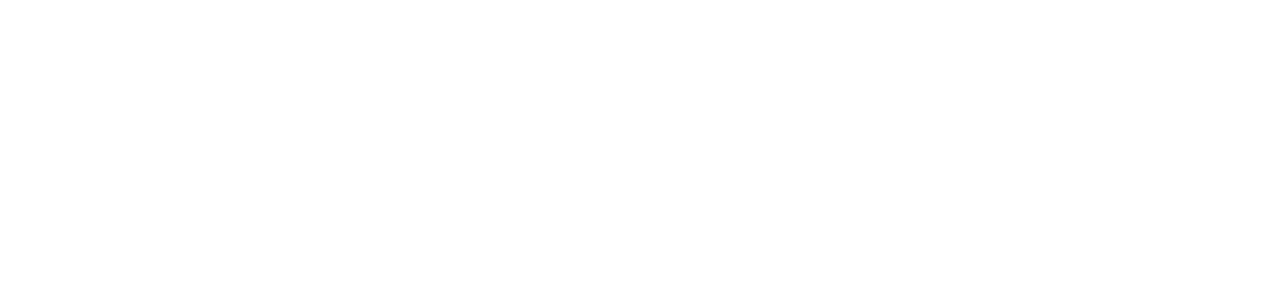
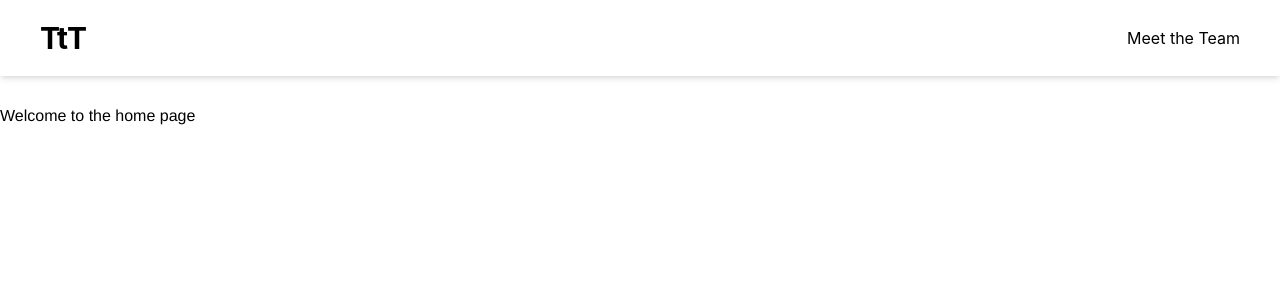
Before and after one commit to rysllvn/starmax-fe, a React (Create React App) app: page / in a window 1280 px wide. Shown: the top 300 px of the page. Built offline with nearby package versions, Linux system fonts and the light colour scheme.

Commit message:
add react router dom

```diff
--- a/package.json
+++ b/package.json
@@ -12,12 +12,13 @@
     "@types/react-dom": "^18.0.9",
     "react": "^18.2.0",
     "react-dom": "^18.2.0",
+    "react-router-dom": "^6.4.5",
     "react-scripts": "5.0.1",
     "typescript": "^4.9.3",
     "web-vitals": "^2.1.4"
   },
   "scripts": {
-    "start": "react-scripts start",
+    "start": "BROWSER=none react-scripts start",
     "build": "react-scripts build",
     "test": "react-scripts test",
     "eject": "react-scripts eject"
--- a/public/index.html
+++ b/public/index.html
@@ -24,7 +24,7 @@
       work correctly both with client-side routing and a non-root public URL.
       Learn how to configure a non-root public URL by running `npm run build`.
     -->
-    <title>React App</title>
+    <title>TtT</title>
   </head>
   <body>
     <noscript>You need to enable JavaScript to run this app.</noscript>
--- a/src/App.tsx
+++ b/src/App.tsx
@@ -1,9 +1,26 @@
+/*
+  Routing structure heavily inspired by basic example recommended
+  by the React Router Dom Documentation https://reactrouter.com/en/main/start/examples
+  https://github.com/remix-run/react-router/tree/dev/examples
+*/
+
+import { Routes, Route } from 'react-router-dom';
+
 import './App.css';
+import Layout from './components/Layout';
+import HomePage from './pages/HomePage';
+import TeamPage from './pages/TeamPage';
+import NoMatchPage from './pages/NoMatchPage';
 
 function App() {
   return (
-    <div className="App">
-    </div>
+    <Routes>
+      <Route path="/" element={<Layout />}>
+        <Route index element={<HomePage />} />
+        <Route path="team" element={<TeamPage />} />
+        <Route path="*" element={<NoMatchPage />} />
+      </Route>
+    </Routes>
   );
 }
 
--- /dev/null
+++ b/src/components/Layout.tsx
@@ -0,0 +1,15 @@
+import { Outlet } from 'react-router-dom';
+
+import Navigation from './Navigation';
+
+export default function Layout() {
+  return (
+    <>
+      <Navigation />
+
+      <main className="pt-7 container mx-auto">
+        <Outlet />
+      </main>
+    </>
+  )
+}
--- /dev/null
+++ b/src/components/Navigation.tsx
@@ -0,0 +1,11 @@
+import { Link } from 'react-router-dom';
+
+export default function Navigation() {
+
+  return (
+    <nav className="flex justify-between items-center px-10 py-5 shadow-md">
+      <Link to="/" className="font-bold text-3xl">TtT</Link>
+      <Link to="/team">Meet the Team</Link>
+    </nav>
+  )
+}
--- a/src/index.css
+++ b/src/index.css
@@ -15,3 +15,7 @@
   font-family: source-code-pro, Menlo, Monaco, Consolas, 'Courier New',
     monospace;
 }
+
+h1 {
+  font-family: Helvetica, sans-serif;
+}
--- a/src/index.tsx
+++ b/src/index.tsx
@@ -1,15 +1,21 @@
 import React from 'react';
 import ReactDOM from 'react-dom/client';
+import { BrowserRouter } from 'react-router-dom';
+import reportWebVitals from './reportWebVitals';
+
+
 import './index.css';
 import App from './App';
-import reportWebVitals from './reportWebVitals';
+
 
 const root = ReactDOM.createRoot(
   document.getElementById('root') as HTMLElement
 );
 root.render(
   <React.StrictMode>
-    <App />
+    <BrowserRouter>
+      <App />
+    </BrowserRouter>
   </React.StrictMode>
 );
 
--- /dev/null
+++ b/src/pages/HomePage.tsx
@@ -0,0 +1,9 @@
+export default function HomePage() {
+    return (
+        <>
+            <header>
+                <h1>Welcome to the home page</h1>
+            </header>
+        </>
+    )
+}
--- /dev/null
+++ b/src/pages/NoMatchPage.tsx
@@ -0,0 +1,7 @@
+export default function NoMatchPage() {
+    return (
+        <>
+            <h1>404 Not Found</h1>
+        </>
+    )
+}
--- /dev/null
+++ b/src/pages/TeamPage.tsx
@@ -0,0 +1,10 @@
+export default function TeamPage() {
+  return (
+    <>
+      <h1>Meet the team</h1>
+      <ul>
+        <li></li>
+      </ul>
+    </>
+  )
+}
```
Also changed, not shown: 1 other file (tests, documents, lock files or other folders).
